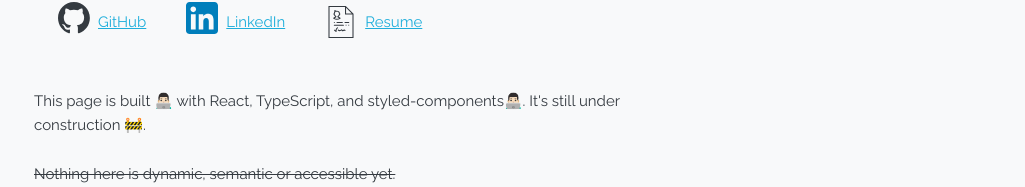
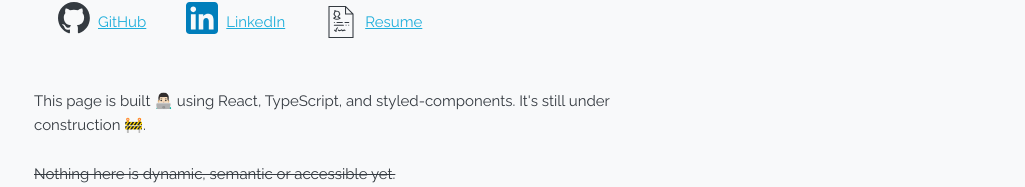
Before and after one commit to archil-l/archil.io, a React (Create React App) app: page / in a window 1280 px wide. Shown: the part 476-663 px from the top of the page, without its empty margins (126-1151 px from the left). Built offline with nearby package versions, Linux system fonts and the light colour scheme.

Commit message:
Fixing typos

```diff
--- a/src/contents/home.ts
+++ b/src/contents/home.ts
@@ -15,7 +15,7 @@ const messages = defineMessages({
     },
     underConstruction: {
         id: 'home.underConstruction',
-        defaultMessage: `This page is built 👨🏻‍💻 with React, TypeScript, and styled-components👨🏻‍💻. It's still under construction 🚧.`
+        defaultMessage: `This page is built 👨🏻‍💻 using React, TypeScript, and styled-components. It's still under construction 🚧.`
     },
     nothingYet: {
         id: 'home.nothingYet',
```
